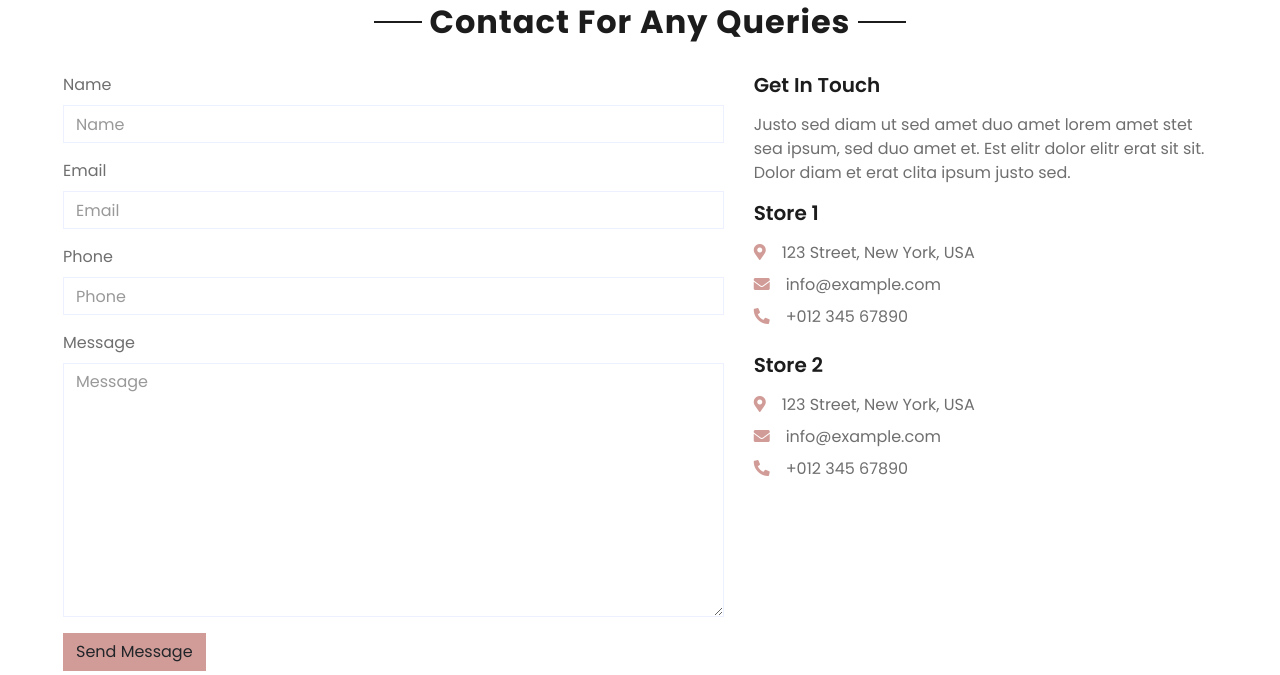
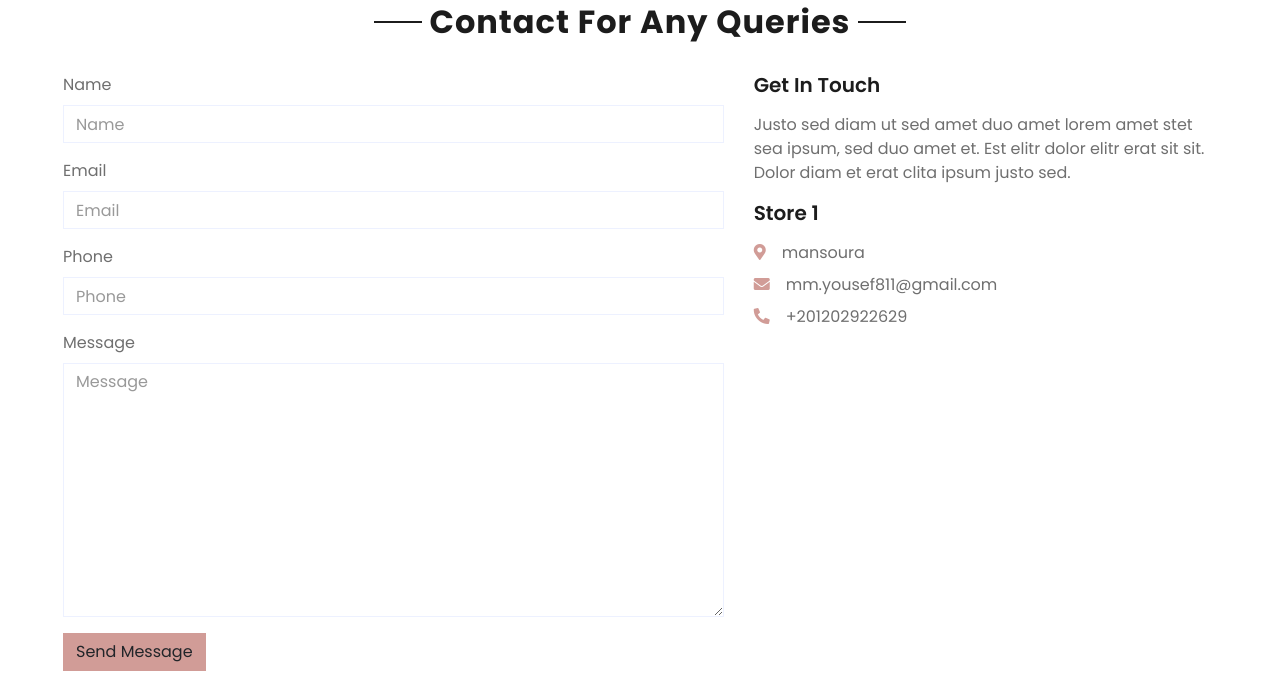
Before and after one commit to Mmy2000/advanced-ecommerce, a Django app: page /contact/ in a window 1280 px wide. Shown: the part 1036-1711 px from the top of the page. Run offline with Django 4.2, Linux system fonts and the light colour scheme; data comes from the database, SQL or seed files in the repository; parts of the project's set-up code (start-up, migrations or seed data) failed here and were passed over; some libraries are stand-ins or nearby versions.

Commit message:
creating contact page part 9

```diff
--- a/settings/templates/contact.html
+++ b/settings/templates/contact.html
@@ -35,20 +35,14 @@
         </div>
         <div class="col-lg-5 mb-5">
             <h5 class="font-weight-semi-bold mb-3">Get In Touch</h5>
-            <p>Justo sed diam ut sed amet duo amet lorem amet stet sea ipsum, sed duo amet et. Est elitr dolor elitr
-                erat sit sit. Dolor diam et erat clita ipsum justo sed.</p>
+            <p>{{about.get_in_touch}}</p>
             <div class="d-flex flex-column mb-3">
                 <h5 class="font-weight-semi-bold mb-3">Store 1</h5>
-                <p class="mb-2"><i class="fa fa-map-marker-alt text-primary mr-3"></i>123 Street, New York, USA</p>
-                <p class="mb-2"><i class="fa fa-envelope text-primary mr-3"></i>info@example.com</p>
-                <p class="mb-2"><i class="fa fa-phone-alt text-primary mr-3"></i>+012 345 67890</p>
+                <p class="mb-2"><i class="fa fa-map-marker-alt text-primary mr-3"></i>{{about.address}}</p>
+                <p class="mb-2"><i class="fa fa-envelope text-primary mr-3"></i>{{about.email}}</p>
+                <p class="mb-2"><i class="fa fa-phone-alt text-primary mr-3"></i>{{about.phone}}</p>
             </div>
-            <div class="d-flex flex-column">
-                <h5 class="font-weight-semi-bold mb-3">Store 2</h5>
-                <p class="mb-2"><i class="fa fa-map-marker-alt text-primary mr-3"></i>123 Street, New York, USA</p>
-                <p class="mb-2"><i class="fa fa-envelope text-primary mr-3"></i>info@example.com</p>
-                <p class="mb-0"><i class="fa fa-phone-alt text-primary mr-3"></i>+012 345 67890</p>
-            </div>
+
         </div>
     </div>
 </div>
--- a/settings/views.py
+++ b/settings/views.py
@@ -1,5 +1,6 @@
 from django.shortcuts import render
 from products.models import Product , Subcategory
+from .models import Settings
 from django.db.models import Count
 from .forms import ContactForm
 from django.core.mail import send_mail
@@ -35,5 +36,7 @@ def contact(request):
             messages.error(request, 'Pls try agian.')
     else:
         form = ContactForm()
-    context = {'form':form}
+    about = Settings.objects.last()
+    context = {'form':form,
+               'about':about}
     return render(request,'contact.html',context)
```
